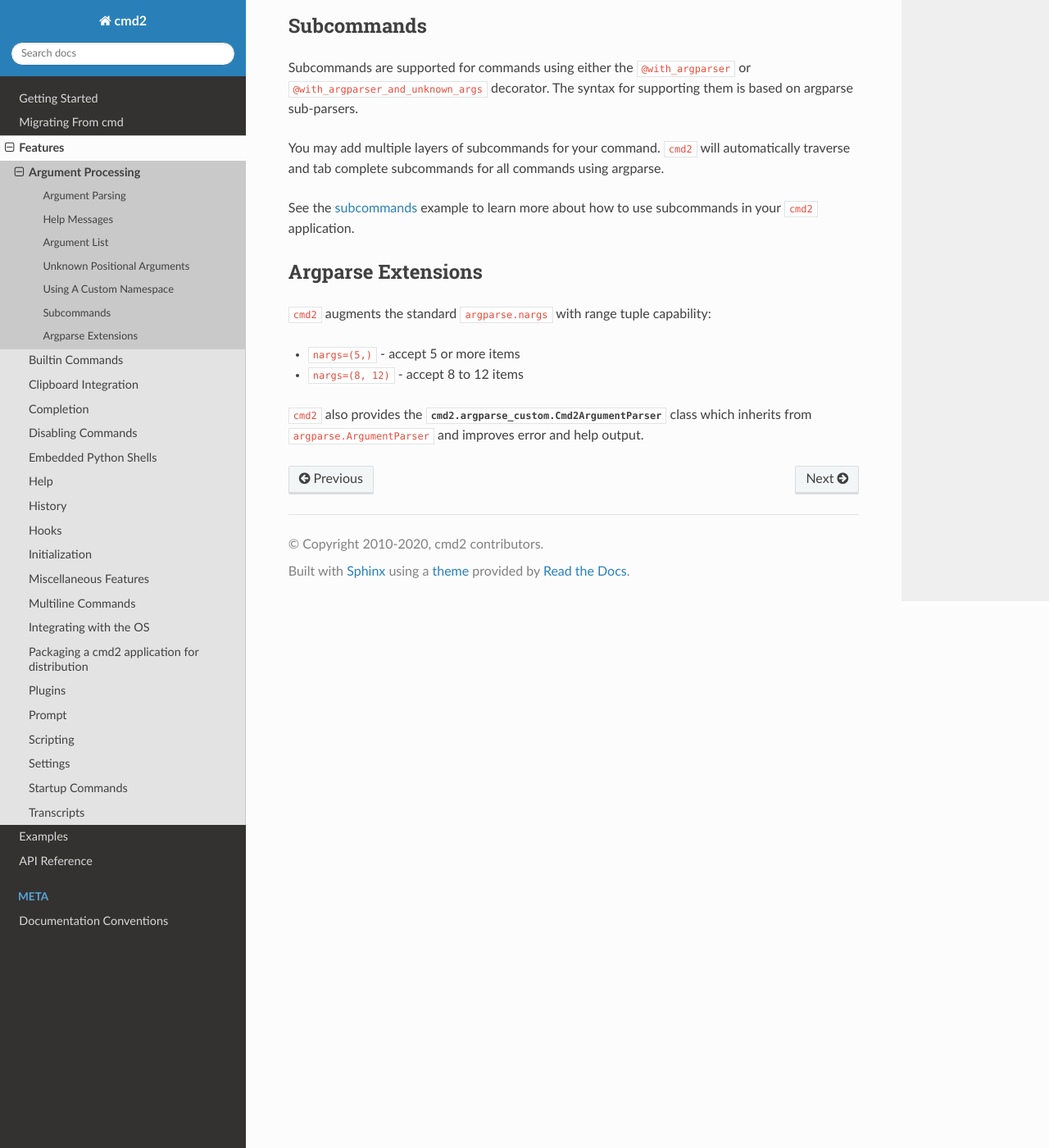
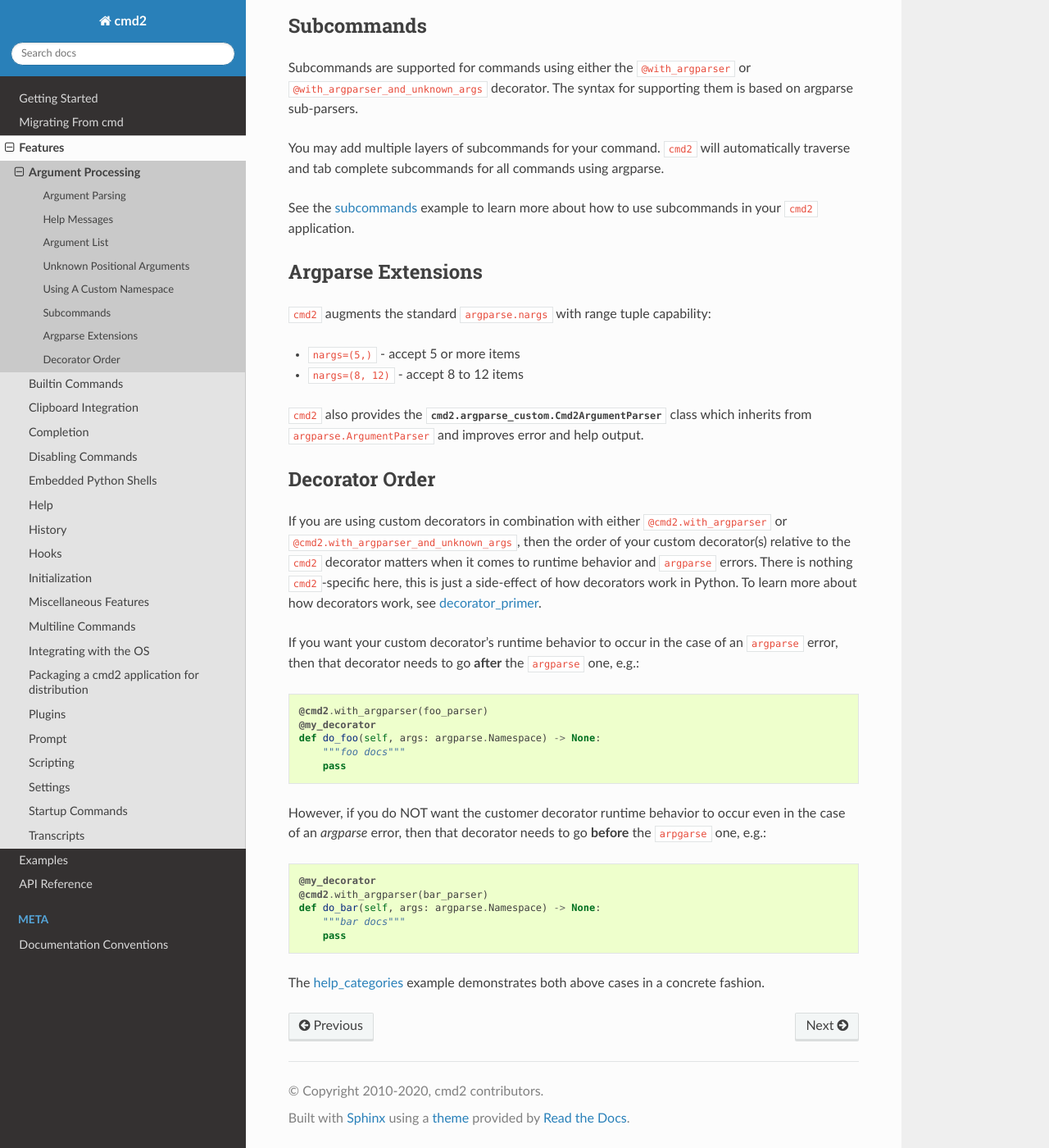
Before and after one commit to python-cmd2/cmd2, a Sphinx documentation site: the page built from docs/features/argument_processing.rst, in a window 1280 px wide and 1400 px high, scrolled down 5985 px. Shown: the whole window at 82% size. Built offline with Sphinx 7.4.7 and the Read the Docs theme 2.0.0, drawn with Linux system fonts in a browser that asks for light colours; pages that are not in the unit, such as notebooks, are missing from menus.

Commit message:
Added documentation about decorator order and updated an example
Also:
- Deal with warnings when building docs with Sphinx 3.0.0

```diff
--- a/docs/conf.py
+++ b/docs/conf.py
@@ -169,3 +169,16 @@
 autodoc_default_options = {
     'member-order': 'bysource'
 }
+
+# Ignore nitpicky warnings from autodoc which are occurring for very new versions of Sphinx and autodoc
+# They seem to be happening because autodoc is now trying to add hyperlinks to docs for typehint classes
+nitpick_ignore = [
+    ('py:class', 'Callable[[None], None]'),
+    ('py:class', 'cmd2.cmd2.Cmd'),
+    ('py:class', 'cmd2.parsing.Statement'),
+    ('py:class', 'IO'),
+    ('py:class', 'None'),
+    ('py:class', 'Optional[Callable[[...], argparse.Namespace]]'),
+    ('py:class', 'TextIO'),
+    ('py:class', 'Union[None, Iterable, Callable]'),
+]
--- a/docs/features/argument_processing.rst
+++ b/docs/features/argument_processing.rst
@@ -345,3 +345,40 @@
 ``cmd2`` also provides the :class:`cmd2.argparse_custom.Cmd2ArgumentParser`
 class which inherits from ``argparse.ArgumentParser`` and improves error and
 help output.
+
+
+Decorator Order
+---------------
+
+If you are using custom decorators in combination with either
+``@cmd2.with_argparser`` or ``@cmd2.with_argparser_and_unknown_args``, then the
+order of your custom decorator(s) relative to the ``cmd2`` decorator matters
+when it comes to runtime behavior and ``argparse`` errors.  There is nothing
+``cmd2``-specific here, this is just a side-effect of how decorators work in
+Python.  To learn more about how decorators work, see decorator_primer_.
+
+If you want your custom decorator's  runtime behavior to occur in the case of
+an ``argparse`` error, then that decorator needs to go **after** the
+``argparse`` one, e.g.::
+
+    @cmd2.with_argparser(foo_parser)
+    @my_decorator
+    def do_foo(self, args: argparse.Namespace) -> None:
+        """foo docs"""
+        pass
+
+However, if you do NOT want the customer decorator runtime behavior to occur
+even in the case of an `argparse` error, then that decorator needs to go
+**before** the ``arpgarse`` one, e.g.::
+
+    @my_decorator
+    @cmd2.with_argparser(bar_parser)
+    def do_bar(self, args: argparse.Namespace) -> None:
+        """bar docs"""
+        pass
+
+The help_categories_ example demonstrates both above cases in a concrete
+fashion.
+
+.. _decorator_primer: https://realpython.com/primer-on-python-decorators
+.. _help_categories: https://github.com/python-cmd2/cmd2/blob/master/examples/help_categories.py
```
Also changed, not shown: 1 other file.
